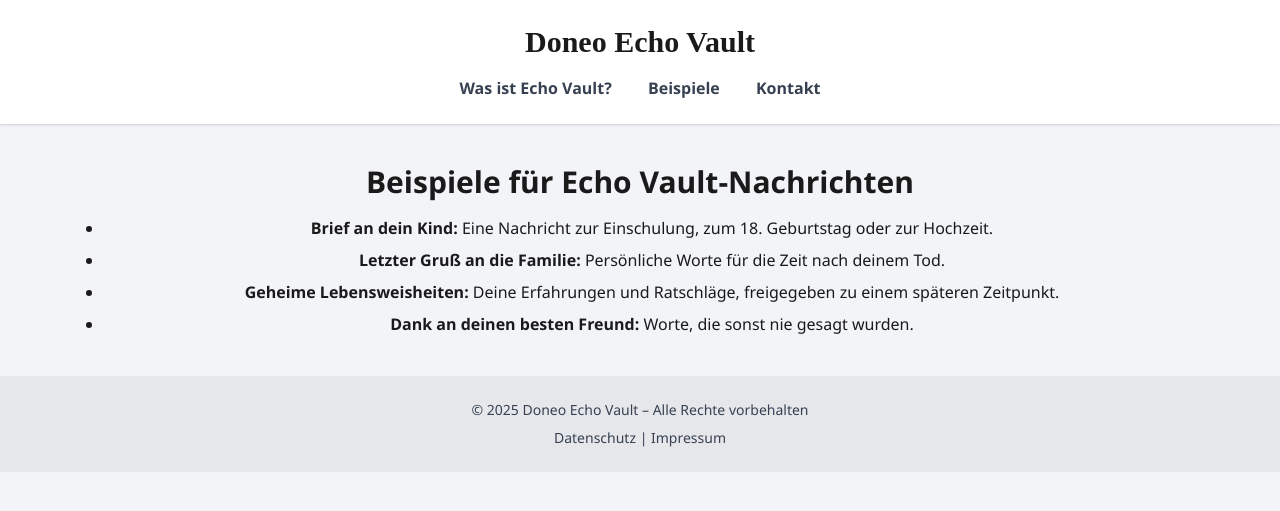
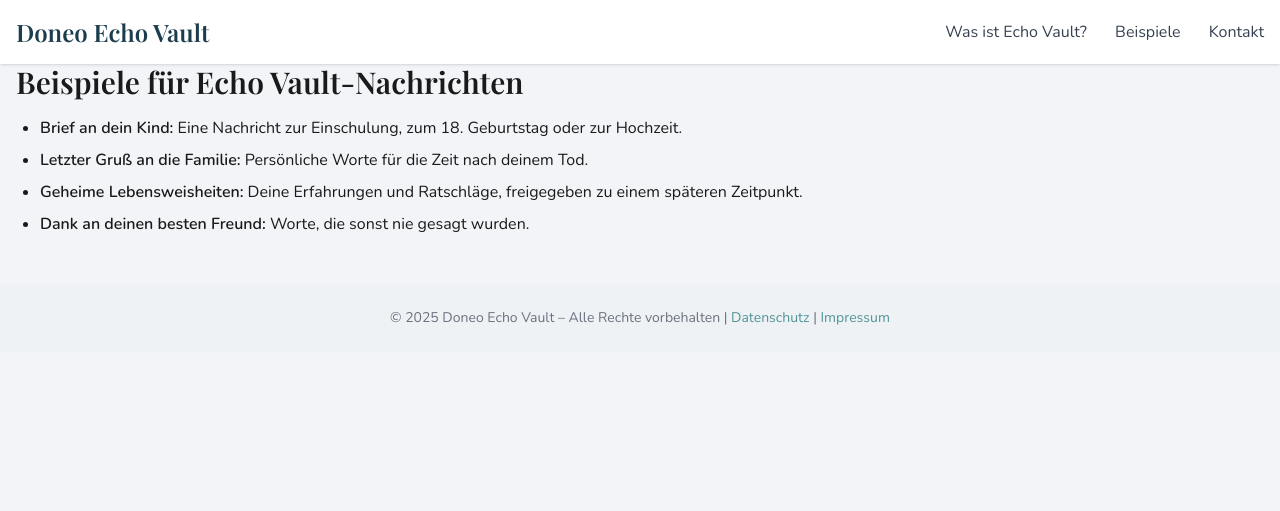
Before and after one commit to doneo24/echo_vault, a Flask app: page /beispiele in a window 1280 px wide. Shown: the top 511 px of the page. Run offline with Flask 3, Linux system fonts and the light colour scheme; some libraries are stand-ins or nearby versions.

Commit message:
Update base.html

```diff
--- a/templates/base.html
+++ b/templates/base.html
@@ -3,45 +3,40 @@
 <head>
   <meta charset="UTF-8" />
   <meta name="viewport" content="width=device-width, initial-scale=1.0" />
-  <title>{% block title %}Doneo Echo Vault{% endblock %}</title>
-
-  <link href="https://cdn.jsdelivr.net/npm/tailwindcss@2.2.19/dist/tailwind.min.css" rel="stylesheet">
-
+  <title>Doneo Echo Vault</title>
+  <link href="https://fonts.googleapis.com/css2?family=Playfair+Display:wght@600&family=Nunito:wght@400;600&display=swap" rel="stylesheet">
+  <script src="https://cdn.tailwindcss.com"></script>
   <style>
     body {
       background-color: #f2f4f7;
+      font-family: 'Nunito', sans-serif;
       color: #1a1a1a;
-      font-family: 'Segoe UI', Tahoma, Geneva, Verdana, sans-serif;
     }
-    header h1 {
+    h1, h2 {
       font-family: 'Playfair Display', serif;
     }
   </style>
 </head>
 <body>
-
-  <header class="bg-white text-center py-6 shadow">
-    <h1 class="text-3xl font-bold text-teal-600">
-      <a href="/" class="hover:text-teal-800">Doneo Echo Vault</a>
-    </h1>
-    <nav class="mt-4">
-      <a href="/was-ist-echo-vault" class="mx-4 text-gray-700 font-semibold hover:text-teal-600">Was ist Echo Vault?</a>
-      <a href="/beispiele" class="mx-4 text-gray-700 font-semibold hover:text-teal-600">Beispiele</a>
-      <a href="/kontakt" class="mx-4 text-gray-700 font-semibold hover:text-teal-600">Kontakt</a>
-    </nav>
+  <header class="bg-white shadow sticky top-0 z-50">
+    <div class="max-w-7xl mx-auto px-4 py-4 flex justify-between items-center">
+      <h1 class="text-2xl font-semibold text-[#1C3D4D]">Doneo Echo Vault</h1>
+      <nav class="space-x-6">
+        <a href="/was-ist" class="text-gray-700 hover:text-[#519498]">Was ist Echo Vault?</a>
+        <a href="/beispiele" class="text-gray-700 hover:text-[#519498]">Beispiele</a>
+        <a href="/kontakt" class="text-gray-700 hover:text-[#519498]">Kontakt</a>
+      </nav>
+    </div>
   </header>
 
-  <main class="max-w-6xl mx-auto px-4 py-10 text-center">
+  <main class="px-4">
     {% block content %}{% endblock %}
   </main>
 
-  <footer class="bg-gray-200 text-center text-sm text-gray-700 py-6">
-    <p class="mb-2">&copy; 2025 Doneo Echo Vault – Alle Rechte vorbehalten</p>
-    <p>
-      <a href="/datenschutz" class="text-teal-600 hover:underline">Datenschutz</a> |
-      <a href="/impressum" class="text-teal-600 hover:underline">Impressum</a>
-    </p>
+  <footer class="text-center py-6 text-sm text-gray-500 bg-[#eef2f4] mt-12">
+    &copy; 2025 Doneo Echo Vault – Alle Rechte vorbehalten |
+    <a href="/datenschutz" class="text-[#519498] hover:underline">Datenschutz</a> |
+    <a href="/impressum" class="text-[#519498] hover:underline">Impressum</a>
   </footer>
-
 </body>
 </html>
```
